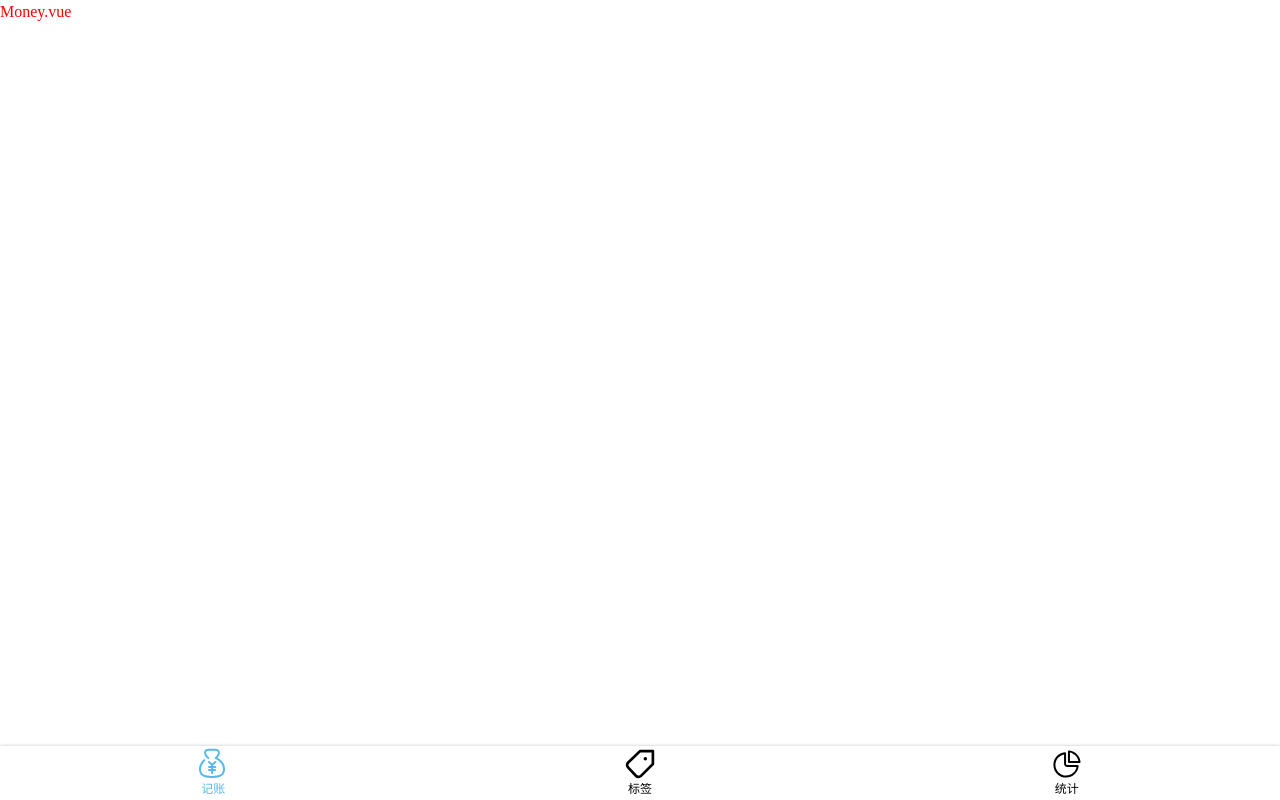
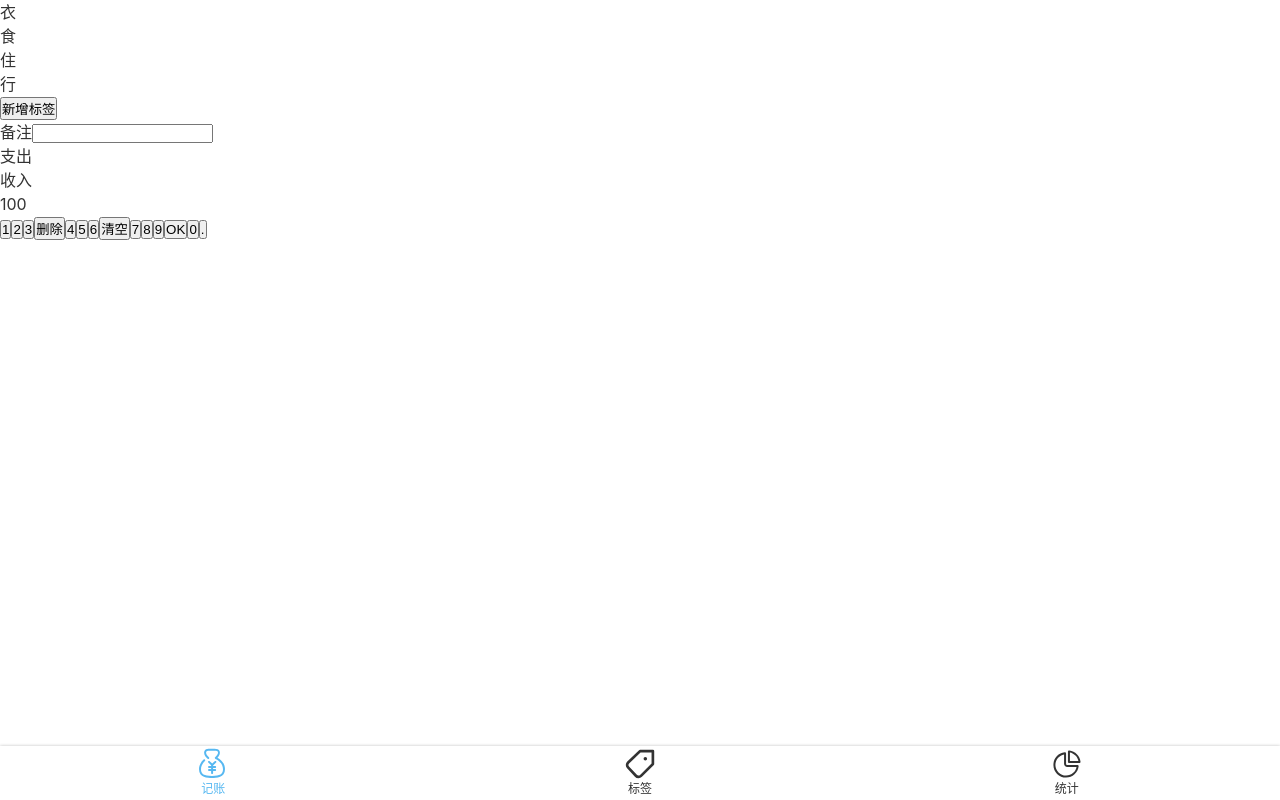
Before and after one commit to HHuangYQ/morney-1, a Vue app: page /#/money in a window 1280 px wide. Built offline with nearby package versions, Linux system fonts and the light colour scheme.

Commit message:
添加全局样式和全局变量

```diff
--- a/src/App.vue
+++ b/src/App.vue
@@ -1,38 +1,20 @@
 <template>
-  <div>
+  <div id="app">
     <router-view/>
   </div>
 </template>
 
 <style lang="scss">
-*{
-  margin: 0 ;padding: 0;box-sizing: border-box;
-}
+@import  '~@/assets/style/reset.scss';
+@import "~@/assets/style/helper.scss";
 body{
+  -webkit-font-smoothing: antialiased;
+  -moz-osx-font-smoothing: grayscale;
+  color: #333;
+  font-family: $font-hei;
   line-height: 1.5;
 }
-a{
-  text-decoration: none;
-  color:inherit;
-}
-#app {
-  font-family: Avenir, Helvetica, Arial, sans-serif;
-  -webkit-font-smoothing: antialiased;
-  -moz-osx-font-smoothing: grayscale;
-  text-align: center;
-  color: #2c3e50;
-}
 
-#nav {
-  padding: 30px;
 
-  a {
-    font-weight: bold;
-    color: #2c3e50;
 
-    &.router-link-exact-active {
-      color: #42b983;
-    }
-  }
-}
 </style>
--- a/src/assets/style/helper.scss
+++ b/src/assets/style/helper.scss
@@ -1 +1,5 @@
-$red:#f00
+$font-kai:Baskerville, Georgia, "Liberation Serif", "Kaiti SC", STKaiti, "AR PL UKai CN", "AR PL UKai HK", "AR PL UKai TW", "AR PL UKai TW MBE", "AR PL KaitiM GB", KaiTi, KaiTi_GB2312, DFKai-SB, "TW\-Kai", serif;
+$font-hei:-apple-system, "Noto Sans", "Helvetica Neue", Helvetica, "Nimbus Sans L", Arial, "Liberation Sans", "PingFang SC", "Hiragino Sans GB", "Noto Sans CJK SC", "Source Han Sans SC", "Source Han Sans CN", "Microsoft YaHei", "Wenquanyi Micro Hei", "WenQuanYi Zen Hei", "ST Heiti", SimHei, "WenQuanYi Zen Hei Sharp", sans-serif;
+$font-song:Georgia, "Nimbus Roman No9 L", "Songti SC", "Noto Serif CJK SC", "Source Han Serif SC", "Source Han Serif CN", STSong, "AR PL New Sung", "AR PL SungtiL GB", NSimSun, SimSun, "TW\-Sung", "WenQuanYi Bitmap Song", "AR PL UMing CN", "AR PL UMing HK", "AR PL UMing TW", "AR PL UMing TW MBE", PMingLiU, MingLiU, serif;
+/*点击标签颜色*/
+$color-highlight:#57b8f1
--- /dev/null
+++ b/src/assets/style/reset.scss
@@ -0,0 +1,7 @@
+*{
+  margin: 0 ;padding: 0;box-sizing: border-box;
+}
+a{
+  text-decoration: none;
+  color:inherit;
+}
--- a/src/components/Nav.vue
+++ b/src/components/Nav.vue
@@ -24,6 +24,7 @@
 </script>
 
 <style lang="scss" scoped>
+@import "~@/assets/style/helper.scss";
 nav{
   display: flex;
   box-shadow: 0 0 3px rgba(0,0,0,0.25);
@@ -43,7 +44,7 @@
     }
   }
   > .item.selected{
-    color: #57b8f1;
+    color: $color-highlight;
   }
 }
 
--- a/src/views/Money.vue
+++ b/src/views/Money.vue
@@ -1,9 +1,50 @@
 <template>
- <div>
-   <layout>
-     <p>Money.vue</p>
-   </layout>
- </div>
+  <div>
+    <layout>
+      <div class="tags">
+        <ul class="current">
+          <li>衣</li>
+          <li>食</li>
+          <li>住</li>
+          <li>行</li>
+        </ul>
+        <div class="new">
+          <button>新增标签</button>
+        </div>
+      </div>
+      <div>
+        <label class="notes">
+          <span class="name">备注</span>
+          <input type="text">
+        </label>
+      </div>
+      <div>
+        <ul class="types">
+          <li class="selected">支出</li>
+          <li>收入</li>
+        </ul>
+      </div>
+      <div class="numberPad">
+        <div class="output">100</div>
+        <div class="buttons">
+          <button>1</button>
+          <button>2</button>
+          <button>3</button>
+          <button>删除</button>
+          <button>4</button>
+          <button>5</button>
+          <button>6</button>
+          <button>清空</button>
+          <button>7</button>
+          <button>8</button>
+          <button>9</button>
+          <button>OK</button>
+          <button>0</button>
+          <button>.</button>
+        </div>
+      </div>
+    </layout>
+  </div>
 </template>
 
 <script lang="ts">
@@ -14,8 +55,7 @@
 </script>
 
 <style lang="scss" scoped>
- @import '~@/assets/style/helper.scss';
- p{
-   color:$red
- }
+@import '~@/assets/style/helper.scss';
+
+
 </style>
```
